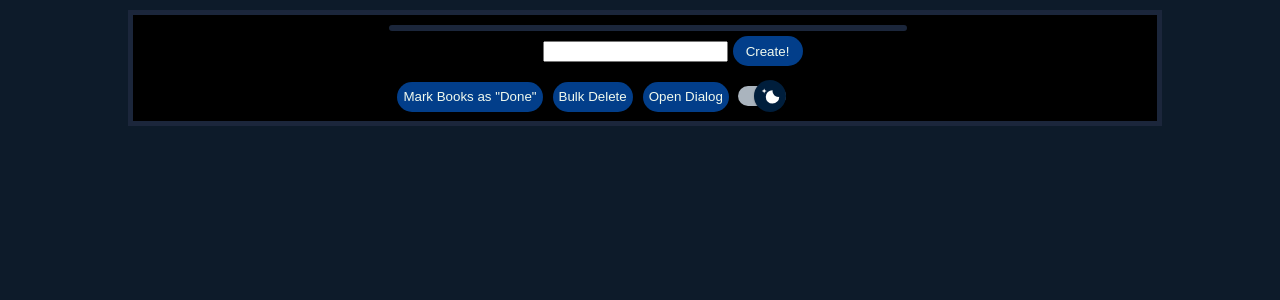
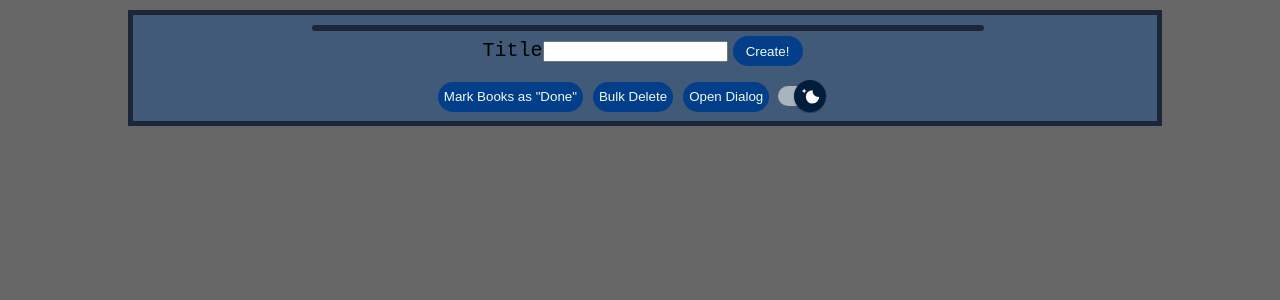
Before and after one commit to AlexChiG/Nenos-Proiect-Final, a React (Create React App) app in the folder proiect-final/: page / in a window 1280 px wide. Shown: the top 300 px of the page. Built offline with nearby package versions, Linux system fonts and the light colour scheme.

Commit message:
light and dark finished

```diff
--- a/proiect-final/src/App.css
+++ b/proiect-final/src/App.css
@@ -1,5 +1,5 @@
 body {
-  background-color: #0D1B2A;
+  background-color: #666;
 }
 
 .App {
@@ -17,8 +17,8 @@
   background-color: #778DA9;
   border: solid 3px #1B263B;
   border-radius: 25px;
-  width: 50%;
-  margin-left: 25%;
+  width: 65%;
+  margin-left: 17.5%;
   margin-top: 10px;
   display: flex;
   flex: 3;
@@ -45,7 +45,7 @@
   border-radius: 20px;
 }
 
-.book-show button:hover {
+ button:hover {
   background-color: blueviolet;
 }
 
--- a/proiect-final/src/App.js
+++ b/proiect-final/src/App.js
@@ -8,7 +8,6 @@
 import MaterialUISwitch from "./components/LightDarkSwitch";
 
 import "./App.css";
-import "./styles/dark.css";
 import "./styles/light.css";
 
 
@@ -162,11 +161,16 @@
         handleClose={handleCloseSnackbar}
         setSeverity={severity}
       />
-
+      <div className="control">
       <button onClick={markTaskDone}>Mark Books as "Done"</button>
       <button onClick={handleBulkDelete}>Bulk Delete</button>
 
       <button onClick={openDialog}>Open Dialog</button>
+      <FormControlLabel
+        control={<MaterialUISwitch sx={{ m: 1 }} defaultChecked />}
+        onChange={toggleTheme}
+      />
+      </div>
       <CustomDialog
         open={isDialogOpen}
         onYes={yesDialogResult}
@@ -174,11 +178,7 @@
         title="Confirm changes?" //{DialogTitle}
         content={DialogContent}
       />
-      <FormControlLabel
-        control={<MaterialUISwitch sx={{ m: 1 }} defaultChecked />}
-        onChange={toggleTheme}
-        label="MUI switch"
-      />
+
     </div>
   );
 }
--- a/proiect-final/src/styles/dark.css
+++ /dev/null
@@ -1,3 +0,0 @@
-#dark{
-    background-color: black;
-}
--- a/proiect-final/src/styles/light.css
+++ b/proiect-final/src/styles/light.css
@@ -1,3 +1,30 @@
-#light{
-    background-color:white;
+#light {
+  background-color: #ede0d4;
 }
+#light .book-list {
+    background-color: #E6CCB2;
+}
+
+#light .book-show {
+}
+
+#light .book-show button,
+#light .book-edit button,
+#light .book-create button,
+#light .control button {
+    background-color: #7F5539;
+}
+
+#light .book-show button:hover,
+#light .book-edit button:hover,
+#light .book-create button:hover,
+#light .control button:hover {
+background-color: #9C6644;
+}
+
+#light .book-show button:active,
+#light .book-edit button:active,
+#light .book-create button:active,
+#light .control button:active {
+background-color: #d4a373;
+}
```
